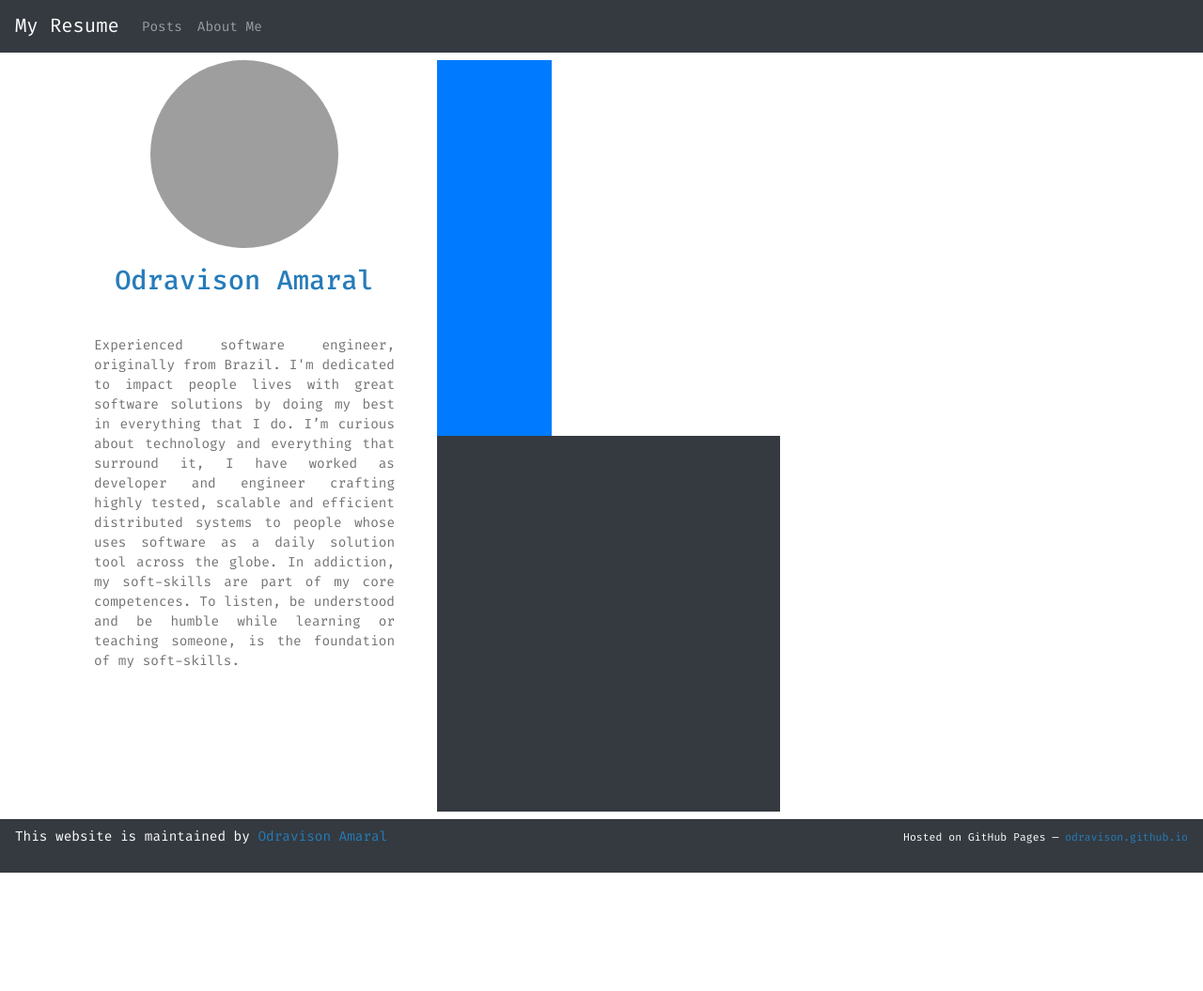
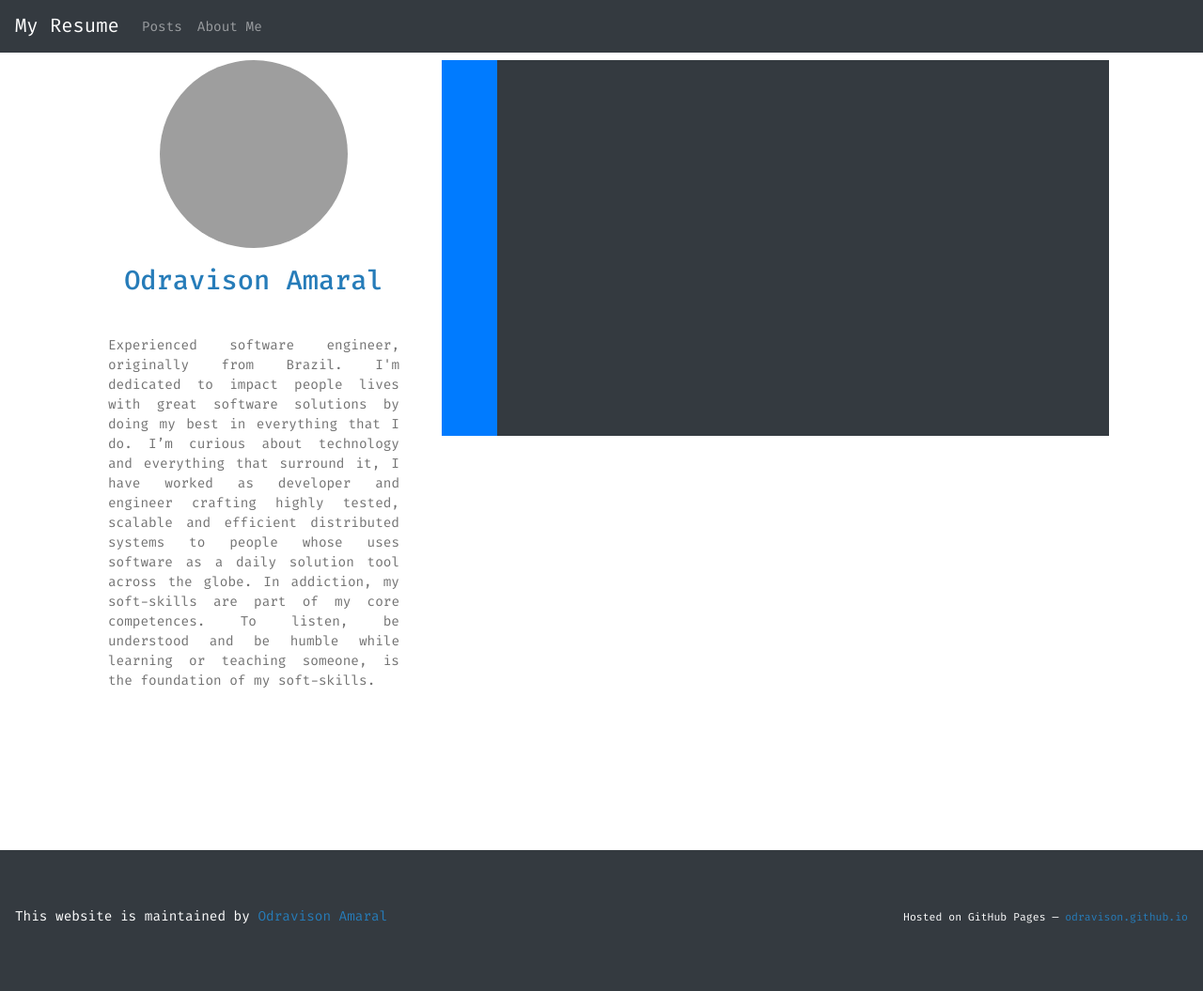
Before and after one commit to odravison/odravison.github.io, a Jekyll site: the page built from index.markdown, in a window 1280 px wide. Shown: the whole page at 94% size. Built offline with Jekyll 4.4.1, drawn with Linux system fonts in a browser that asks for light colours; nearby versions of some CDN libraries; before the commit the page ends 929 px from its top, so only the background shows below that; grey boxes are pictures that could not be loaded.

Commit message:
Set the default page positions to it default positions

```diff
--- a/_includes/footer-custom.html
+++ b/_includes/footer-custom.html
@@ -6,7 +6,7 @@
   integrity="sha384-ApNbgh9B+Y1QKtv3Rn7W3mgPxhU9K/ScQsAP7hUibX39j7fakFPskvXusvfa0b4Q" crossorigin="anonymous"></script>
 <script src="https://maxcdn.bootstrapcdn.com/bootstrap/4.0.0/js/bootstrap.min.js"
   integrity="sha384-JZR6Spejh4U02d8jOt6vLEHfe/JQGiRRSQQxSfFWpi1MquVdAyjUar5+76PVCmYl" crossorigin="anonymous"></script>
-<footer class="navbar page-footer font-small bg-dark mt-2" style="color: #fff">
+<footer class="navbar font-small bg-dark footer" style="color: #fff">
   <p>This website is maintained by
     <a href="{{ site.github.owner_url }}">
       {{ site.github.owner_name }}
--- a/_includes/my-resume.html
+++ b/_includes/my-resume.html
@@ -10,9 +10,9 @@
     </div>
   </div>
 </div>
-<div class="col-md-8 col-sm-12">
-  <div class="col-md-2 bg-primary" style="height: 400px;">
+<div class="col-md-8 col-sm-12" style="display: flex;">
+  <div class="col-md-1 bg-primary" style="height: 400px;">
   </div>
-  <div class="col-md-6 bg-dark" style="height: 400px;">
+  <div class="col-md-11 bg-dark" style="height: 400px;">
   </div>
 </div>
--- a/_layouts/default.html
+++ b/_layouts/default.html
@@ -9,7 +9,7 @@
   </head>
   <body>
     {% include navbar.html %}
-    <div class="ml-3 mr-3 mt-2">
+    <div id="main" class="container clear-top mt-2">
       {{ content }}
     </div>
     {% include footer-custom.html %}
--- a/_sass/minimal-odra.scss
+++ b/_sass/minimal-odra.scss
@@ -4,7 +4,7 @@
 
 body {
   background-color: #fff;
-  height: 100vh;
+  height: 100%;
   font: 14px/1.5 "Fira Code", "Helvetica Neue", Helvetica, Arial, sans-serif;
   color: #727272;
   font-weight: 400;
@@ -147,3 +147,20 @@ div .short-resume {
     text-align: justify;
   }
 }
+
+#wrap {
+  min-height: 100%;
+}
+
+#main {
+  overflow:auto;
+  padding-bottom:150px; /* this needs to be bigger than footer height*/
+}
+
+.footer {
+  position: relative;
+  //margin-top: -150px; /* negative value of footer height */
+  height: 150px;
+  clear:both;
+  padding-top:20px;
+}
```
